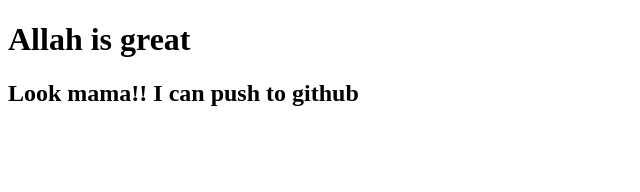
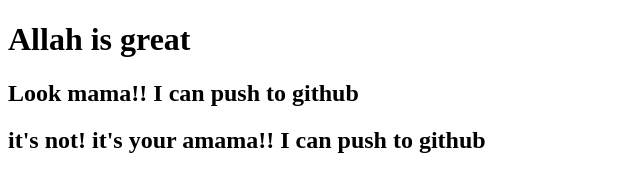
Before and after one commit to AbuTaherMolla24/my-first-website, a plain HTML site: page index.html in a window 1280 px wide. Shown: the whole page, without its empty margins (0-640 px from the left). Drawn offline with Linux system fonts and the light colour scheme.

Commit message:
Update index.html

```diff
--- a/index.html
+++ b/index.html
@@ -8,5 +8,6 @@
 <body>
     <h1>Allah is great</h1>
     <h2>Look mama!! I can push to github</h2>
+    <h2>it's not! it's your amama!! I can push to github</h2>
 </body>
 </html>
```
